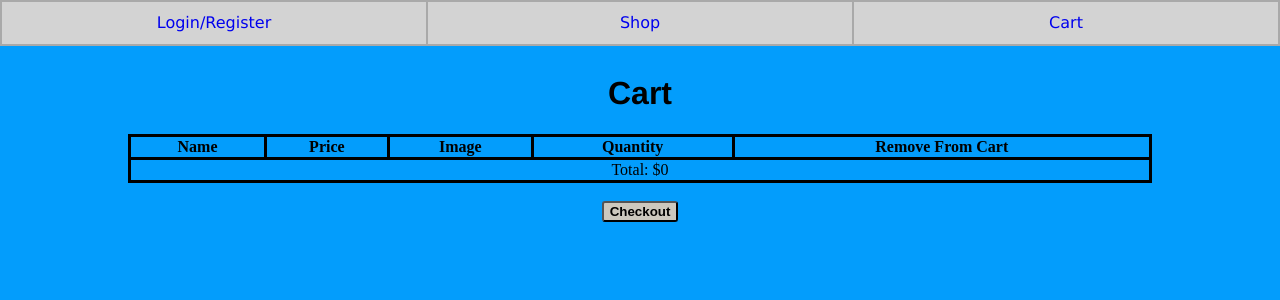
After one commit to jakethesnake0619/Price-Arena, a PHP site: page /Price-Arena/cart.php in a window 1280 px wide. The commit adds this page. Shown: the top 300 px of the page. Run offline with PHP 8.4, Linux system fonts and the light colour scheme; the visitor is signed in with stand-in values (Sample User, id 1); data comes from the database, SQL or seed files in the repository; both versions use the stored data as it was after the commit; data that the repository does not hold is empty.

Commit message:
final upload

```diff
--- /dev/null
+++ b/cart.php
@@ -0,0 +1,53 @@
+<?php session_start() ?>
+<?php include "header.php"?>
+<!DOCTYPE html>
+<html>
+<body>
+<head>
+    <title>Cart Page</title>
+    <link href="style.css" type="text/css" rel="stylesheet"/>
+</head>
+<br/><br/><br/>
+<h1 id = 'loginHeader'>Cart</h1>
+<?php
+    $db = mysqli_connect("localhost:3306", "root", "", "pricearena");
+    if(isset($_GET["checkout"]))
+        mysqli_query($db, "DELETE from cart where userName = '" . $_SESSION["username"] . "';") or die(mysqli_error($db));
+    $result = mysqli_query($db, "SELECT * from (SELECT * from cart temp where username ='" . $_SESSION["username"] . "') temp INNER JOIN items on temp.itemID = items.itemID;") or die(mysqli_error($db));
+    while($row = $result->fetch_assoc())
+    {
+        if(isset($_GET[$row["itemID"]]))
+        {
+            mysqli_query($db, "DELETE FROM cart where itemID = '". $row["itemID"] ."' AND userName = '" . $_SESSION["username"] . "';") or die(mysqli_error($db));
+        }
+    }
+    $result = mysqli_query($db, "SELECT * from (SELECT * from cart temp where username ='" . $_SESSION["username"] . "') temp INNER JOIN items on temp.itemID = items.itemID;") or die(mysqli_error($db));
+    print "<center>
+           <table id = 'cartpage' style='width: 80%;'>
+           <th> Name </th>
+           <th> Price </th>
+           <th> Image </th>
+           <th> Quantity </th>
+           <th> Remove From Cart </th>";
+    $total = 0;
+    while($row = $result->fetch_assoc())
+    {
+        if($row["quantity"] > 0)
+            print "<tr>
+                   <td>" . $row["name"] . "</td>
+                   <td>$" . $row["price"] . "</td>
+                   <td><center><img src='" . $row["image"] . "'/></center></td>
+                   <td>" . $row["quantity"] . "</td>
+                   <td><form action='http://localhost/Price-Arena/cart.php' id='removeSubmit' name='removeSubmit'><center><input type='submit' class='submit' id='removeSubmit' name='" . $row["itemID"] .  "' value='Remove' /></center></form></td></tr>";
+        $total = $total + $row["quantity"] * $row["price"];
+    }
+    print "<tr><td colspan='5'><center>Total: $" . $total . "</center></td></tr></table></center>";
+?>
+<br/>
+<center>
+    <form action='http://localhost/Price-Arena/cart.php' id='checkout' name='checkout'>
+        <input type ='submit' class='submit' id='checkout' name='checkout' value='Checkout'></input>
+    </form>
+</center>
+</body>
+</html>
--- a/header.php
+++ b/header.php
@@ -10,6 +10,7 @@
     		<tr id = "headerrow">
     			<td id = "headercell"><a href = "http://localhost/Price-Arena/login.php"><center>Login/Register</center></a></td>
     			<td id = "headercell"><a href = "http://localhost/Price-Arena/shop.php"><center>Shop</center></a></td>
+                <td id = "headercell"><a href = "http://localhost/Price-Arena/cart.php"><center>Cart</center></a></td>
     		</tr>
     	</table>
     </div>
--- a/shop.php
+++ b/shop.php
@@ -26,9 +26,7 @@
     	{
     		if(isset($_GET[$row["itemID"]]))
     		{
-    			mysqli_query($db, "UPDATE items SET timesBought = timesBought + " . $_GET[$row["itemID"]] . " WHERE itemID = " . $row["itemID"] . ";");
-    			mysqli_query($db, "UPDATE users SET amountBought = amountBought + " . $_GET[$row["itemID"]] . " WHERE userName = '" . $_SESSION["username"] . "';") or die(mysqli_error($db));
-    			mysqli_query($db, "UPDATE users SET moneySpent = moneySpent + " . $_GET[$row["itemID"]] . " * (select price from items where itemID = " . $row["itemID"] . ") WHERE userName = '" . $_SESSION["username"] . "';") or die(mysqli_error($db));
+    			mysqli_query($db, "CALL updateLeaderBoards(" . $_GET[$row["itemID"]] . ", '" . $row["itemID"] . "', '" . $_SESSION["username"] . "');");
     			$result2 = mysqli_query($db, "select itemID, userName from cart where itemID = " . $row["itemID"] . " and userName = '" . $_SESSION["username"] . "';") or die(mysqli_error($db));
     			$row2 = $result2->fetch_assoc();
 		    	if($row2["itemID"] == '' and $row2["userName"] == '')
```
Also changed, not shown: login.php (+10 -6 lines), initial.sql (line endings or trailing spaces), style.css (line endings or trailing spaces).
